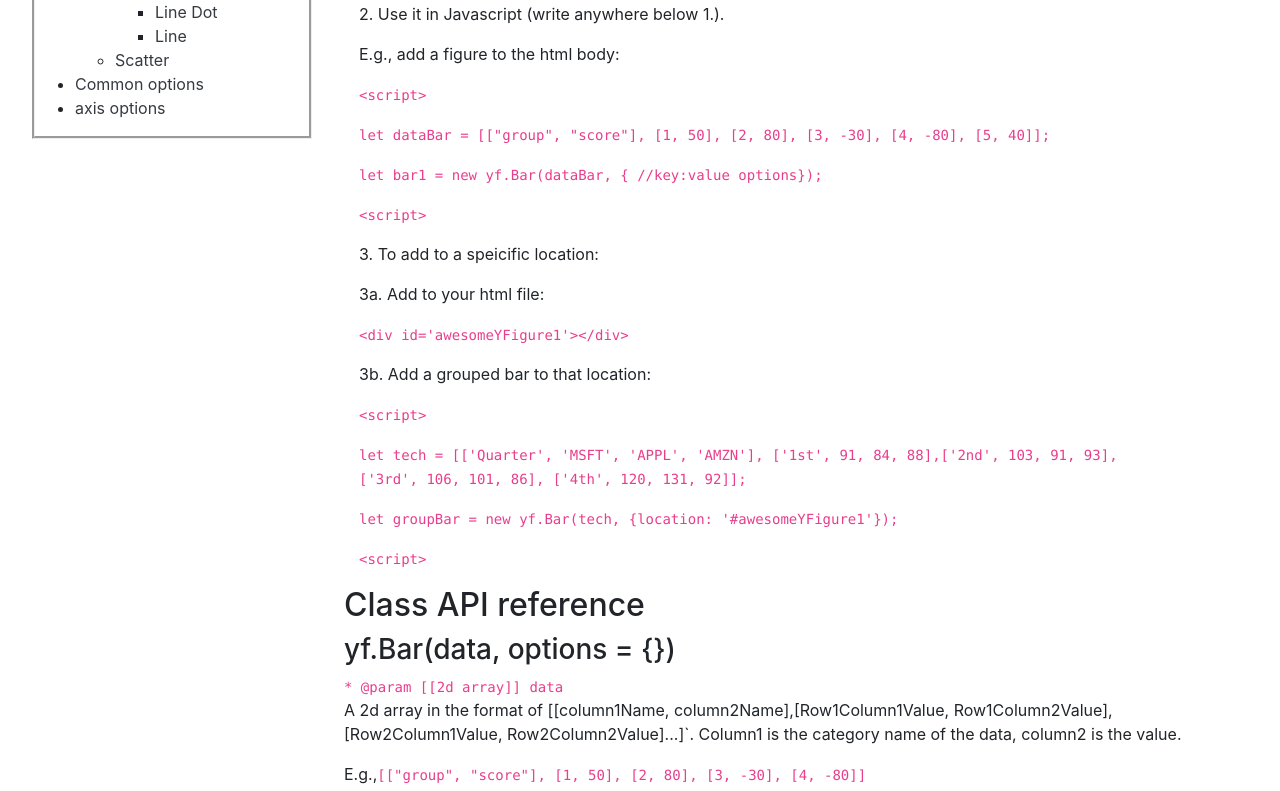
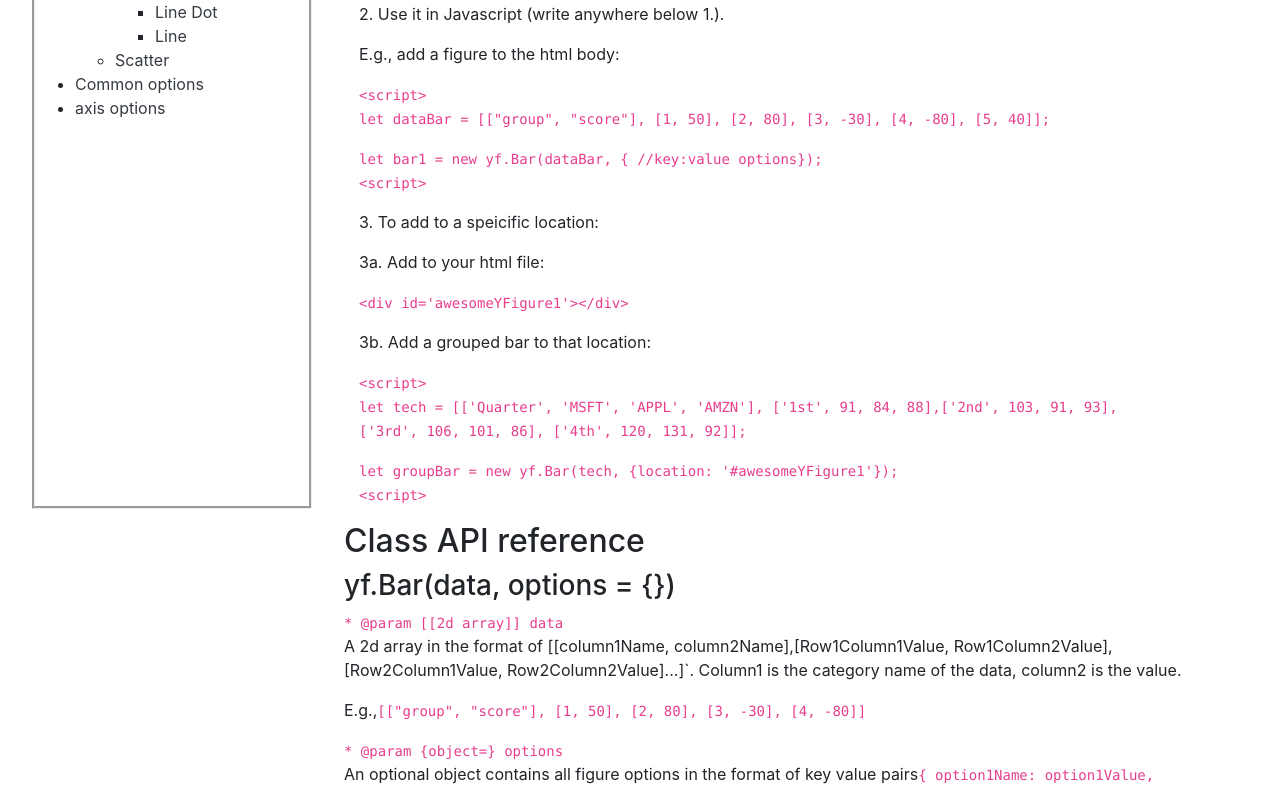
Before and after one commit to ycAbout/yfigure, a React (Create React App) app in the folder yfiguresite/: page /doc in a window 1280 px wide. Shown: the part 521-1312 px from the top of the page. Built offline with nearby package versions, Linux system fonts and the light colour scheme.

Commit message:
make get start sticky

```diff
--- a/yfiguresite/public/index.html
+++ b/yfiguresite/public/index.html
@@ -27,7 +27,6 @@
   </head>
   <body>
     <noscript>You need to enable JavaScript to run this app.</noscript>
-    <div id='bar12'></div>
     <div id="root"></div>
     <!--
       This HTML file is a template.
--- a/yfiguresite/src/components/demo.js
+++ b/yfiguresite/src/components/demo.js
@@ -51,7 +51,6 @@ function DemoNav() {
     </nav>
   );
 }
-
 
 
 class Demo extends Component {
--- a/yfiguresite/src/components/getStart.js
+++ b/yfiguresite/src/components/getStart.js
@@ -8,11 +8,15 @@ function GetStart() {
       <div className="container text-left">
         <div id="importantButtons">
           <span><Link to="./licence" className="btn btn-success"><font size="5">Buy Licence</font></Link></span>
-          <span><a className="btn btn-secondary" href="/getStarted.png" download><font size="5">Download</font></a></span>
+          <span> </span>
+          <span><a className="btn btn-secondary" href="/getStarted.png" download><font size="4">Download</font></a></span>
         </div>
         <hr />
-        <h4 className="text-left">Get start</h4>
-        <HowtoUse/>
+        <h4 className="text-left">
+          <span>Get start </span>
+          <span><Link className='text-secondary' to="./doc">(See full doc)</Link></span>
+        </h4>
+        <HowtoUse />
         <p>Enjoy!</p>
       </div>
     </div >
--- a/yfiguresite/src/components/home.css
+++ b/yfiguresite/src/components/home.css
@@ -11,11 +11,6 @@ header {
 }
 
 #demoNav {
-    position: sticky;
-    top:0;
-}
-
-#importantButtons {
     position: sticky;
     top:0;
 }
@@ -38,6 +33,16 @@ main {
 
 aside {
     width: 25%;
+    position: sticky;
+    top: 0;
+    align-self: flex-start;
+    height: 100vh;
+    overflow: scroll;
+}
+
+#importantButtons {
+    position: sticky;
+    top: 0;
 }
 
 footer {
--- a/yfiguresite/src/components/howtouse.js
+++ b/yfiguresite/src/components/howtouse.js
@@ -10,9 +10,9 @@ function HowToUse() {
       <p>2. Use it in Javascript (write anywhere below 1.).</p>
       <p>E.g., add a figure to the html body: </p>
       <div>
-        <p><code>&lt;script&gt;</code></p>
+        <code>&lt;script&gt;</code>
         <p><code>let dataBar = [["group", "score"], [1, 50], [2, 80], [3, -30], [4, -80], [5, 40]];</code></p>
-        <p><code>let bar1 = new yf.Bar(dataBar, &#123; //key:value options&#125;);</code></p>
+        <code>let bar1 = new yf.Bar(dataBar, &#123; //key:value options&#125;);</code>
         <p><code>&lt;script&gt;</code></p>
       </div>
       <p>3. To add to a speicific location:</p>
@@ -22,9 +22,9 @@ function HowToUse() {
       </div>
       <p>3b. Add a grouped bar to that location: </p>
       <div>
-        <p><code>&lt;script&gt;</code></p>
+        <code>&lt;script&gt;</code>
         <p><code>let tech = [['Quarter', 'MSFT', 'APPL', 'AMZN'], ['1st', 91, 84, 88],['2nd', 103, 91, 93], ['3rd', 106, 101, 86], ['4th', 120, 131, 92]];</code></p>
-        <p><code>let groupBar = new yf.Bar(tech, &#123;location: '#awesomeYFigure1'&#125;);</code></p>
+        <code>let groupBar = new yf.Bar(tech, &#123;location: '#awesomeYFigure1'&#125;);</code>
         <p><code>&lt;script&gt;</code></p>
       </div>
     </div>
```
